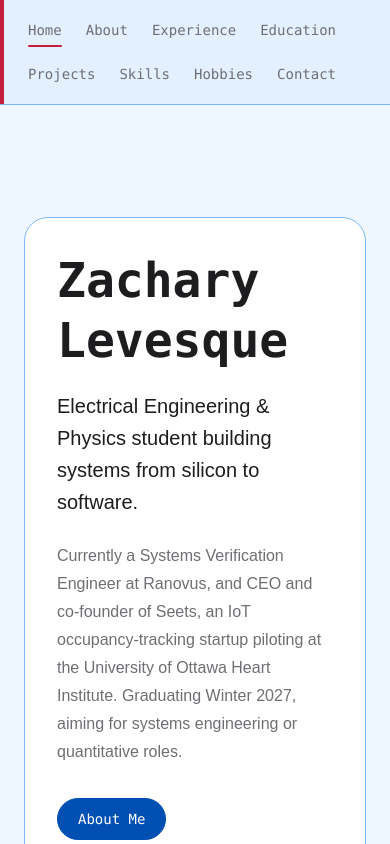
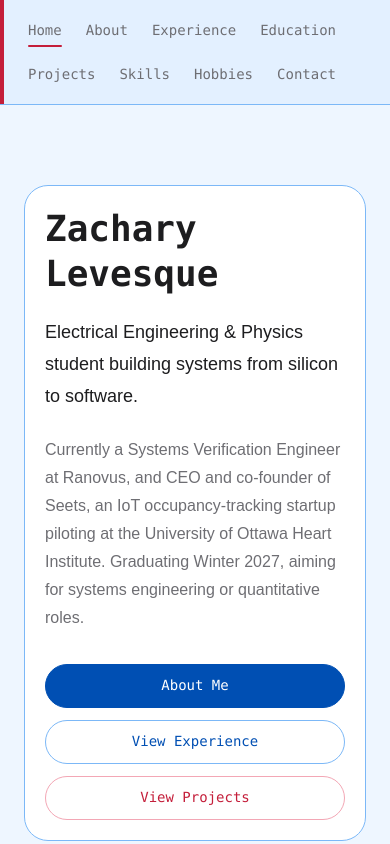
Before and after one commit to Zachary-Levesque/Portfolio, a Next.js app: page / in a window 390 px wide. Shown: the top 844 px of the page. Built offline with nearby package versions, Linux system fonts and the light colour scheme.

Commit message:
Update page.tsx

```diff
--- a/app/page.tsx
+++ b/app/page.tsx
@@ -3,13 +3,13 @@ import { ViewTransitionLink } from "@/components/view-transition-link";
 
 export default function HomePage() {
   return (
-    <section className="flex min-h-[65vh] items-center py-16">
-      <div className="grid w-full gap-10 md:grid-cols-[1fr_340px] md:items-center">
-        <div className="max-w-3xl rounded-3xl border border-accent-border bg-surface p-8">
-          <h1 className="font-mono text-5xl font-semibold leading-tight text-foreground md:text-7xl">
+    <section className="flex min-h-[65vh] items-center py-8 sm:py-16">
+      <div className="grid w-full gap-8 md:grid-cols-[minmax(0,1fr)_340px] md:items-center md:gap-10">
+        <div className="min-w-0 max-w-3xl rounded-3xl border border-accent-border bg-surface p-5 sm:p-8">
+          <h1 className="font-mono text-4xl font-semibold leading-tight text-foreground sm:text-5xl md:text-7xl">
             Zachary Levesque
           </h1>
-          <p className="mt-5 text-xl leading-8 text-foreground">
+          <p className="mt-5 text-lg leading-8 text-foreground sm:text-xl">
             Electrical Engineering & Physics student building systems from
             silicon to software.
           </p>
@@ -19,29 +19,29 @@ export default function HomePage() {
             the University of Ottawa Heart Institute. Graduating Winter 2027,
             aiming for systems engineering or quantitative roles.
           </p>
-          <div className="mt-8 flex flex-wrap gap-3 font-mono text-sm">
+          <div className="mt-8 flex flex-col gap-3 font-mono text-sm sm:flex-row sm:flex-wrap">
             <ViewTransitionLink
               href="/about"
-              className="rounded-full border border-accent bg-accent px-5 py-2.5 text-surface transition-colors hover:border-accent-hover hover:bg-accent-hover"
+              className="min-h-11 rounded-full border border-accent bg-accent px-5 py-2.5 text-center text-surface transition-colors hover:border-accent-hover hover:bg-accent-hover"
             >
               About Me
             </ViewTransitionLink>
             <ViewTransitionLink
               href="/experience"
-              className="rounded-full border border-accent-border bg-surface px-5 py-2.5 text-accent transition-colors hover:border-accent hover:bg-accent-soft"
+              className="min-h-11 rounded-full border border-accent-border bg-surface px-5 py-2.5 text-center text-accent transition-colors hover:border-accent hover:bg-accent-soft"
             >
               View Experience
             </ViewTransitionLink>
             <ViewTransitionLink
               href="/projects"
-              className="rounded-full border border-red-border bg-surface px-5 py-2.5 text-red transition-colors hover:border-red hover:bg-red-soft"
+              className="min-h-11 rounded-full border border-red-border bg-surface px-5 py-2.5 text-center text-red transition-colors hover:border-red hover:bg-red-soft"
             >
               View Projects
             </ViewTransitionLink>
           </div>
         </div>
 
-        <div className="relative aspect-[4/5] w-full max-w-80 overflow-hidden rounded-3xl border border-accent-border bg-surface-blue p-2">
+        <div className="relative mx-auto aspect-[4/5] w-full max-w-80 overflow-hidden rounded-3xl border border-accent-border bg-surface-blue p-2 md:mx-0">
           <Image
             src="/images/professional.jpeg"
             alt="Professional portrait of Zachary Levesque"
```
